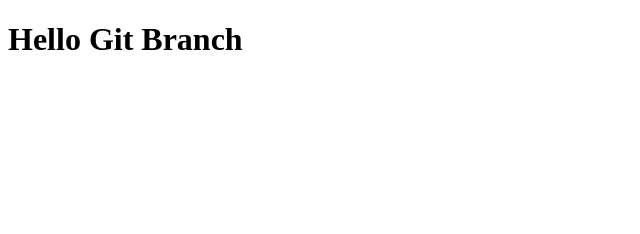
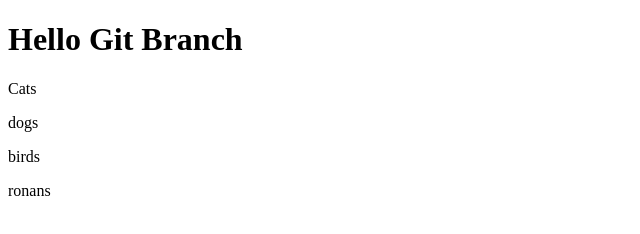
Before and after one commit to SavouertPheap/GitBranchTesting, a plain HTML site: page index.html in a window 1280 px wide. Shown: the whole page, without its empty margins (0-640 px from the left). Drawn offline with Linux system fonts and the light colour scheme.

Commit message:
Add paragraph

```diff
--- a/index.html
+++ b/index.html
@@ -8,5 +8,11 @@
 </head>
 <body>
     <h1>Hello Git Branch</h1>
+
+    <p>Cats</p>
+    <p>dogs</p>
+    <p>birds</p>
+    <p>ronans</p>
+
 </body>
 </html>
```
